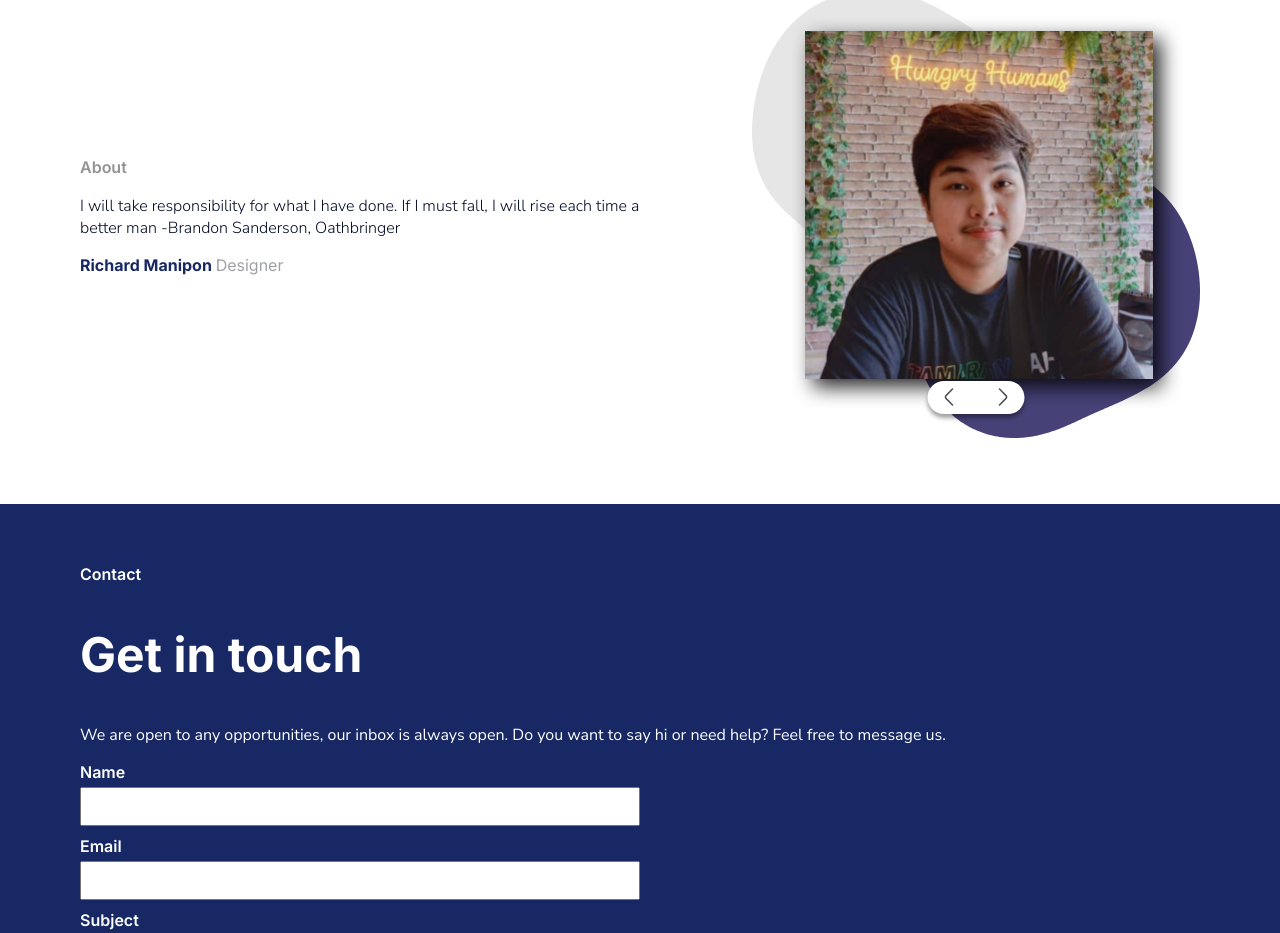
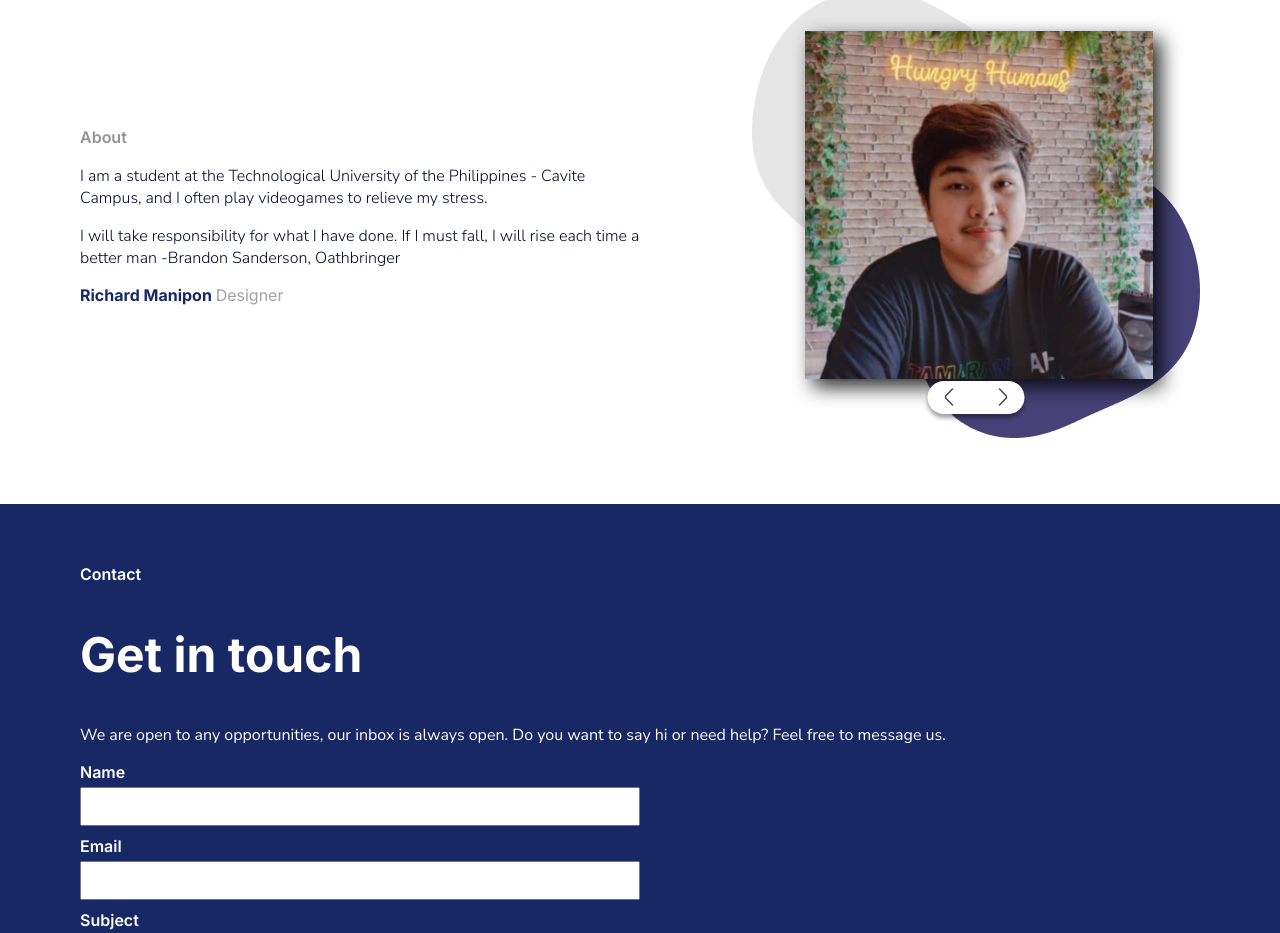
Before and after one commit to RichardManipon/NextJS_Static, a Next.js app: page / in a window 1280 px wide. Shown: the part 1933-2866 px from the top of the page. Built offline with nearby package versions, Linux system fonts and the light colour scheme.

Commit message:
Update dev Richard

```diff
--- a/components/Dev.js
+++ b/components/Dev.js
@@ -30,7 +30,7 @@ const Dev = ({
       setImage("manipon.svg");
       setQuote("I will take responsibility for what I have done. If I must fall, I will rise each time a better man -Brandon Sanderson, Oathbringer"); // LAGAY QUOTE
       setIntro(
-        ''
+        'I am a student at the Technological University of the Philippines - Cavite Campus, and I often play videogames to relieve my stress.'
       ); // LAGAY NIYO DITO ABOUT SAINYO
     }
     if (carousel == 2) {
```
